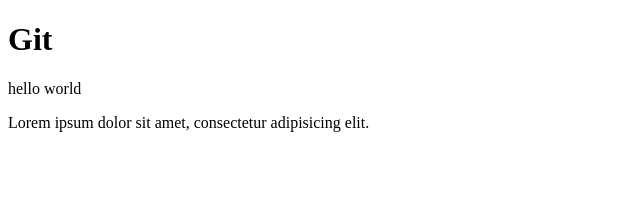
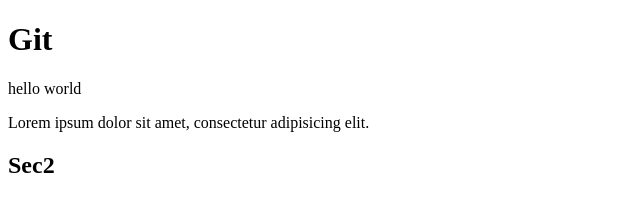
Before and after one commit to Abbas313000/Git, a plain HTML site: page index.html in a window 1280 px wide. Shown: the full height of the page, 0-640 px from the left. Drawn offline with Linux system fonts and the light colour scheme.

Commit message:
third commit

```diff
--- a/index.html
+++ b/index.html
@@ -10,5 +10,10 @@
     <p>hello world</p>
 
 <div>Lorem ipsum dolor sit amet, consectetur adipisicing elit.</div>
+
+<section>
+    <h2>Sec2</h2>
+</section>
+
 </body>
 </html>
```
